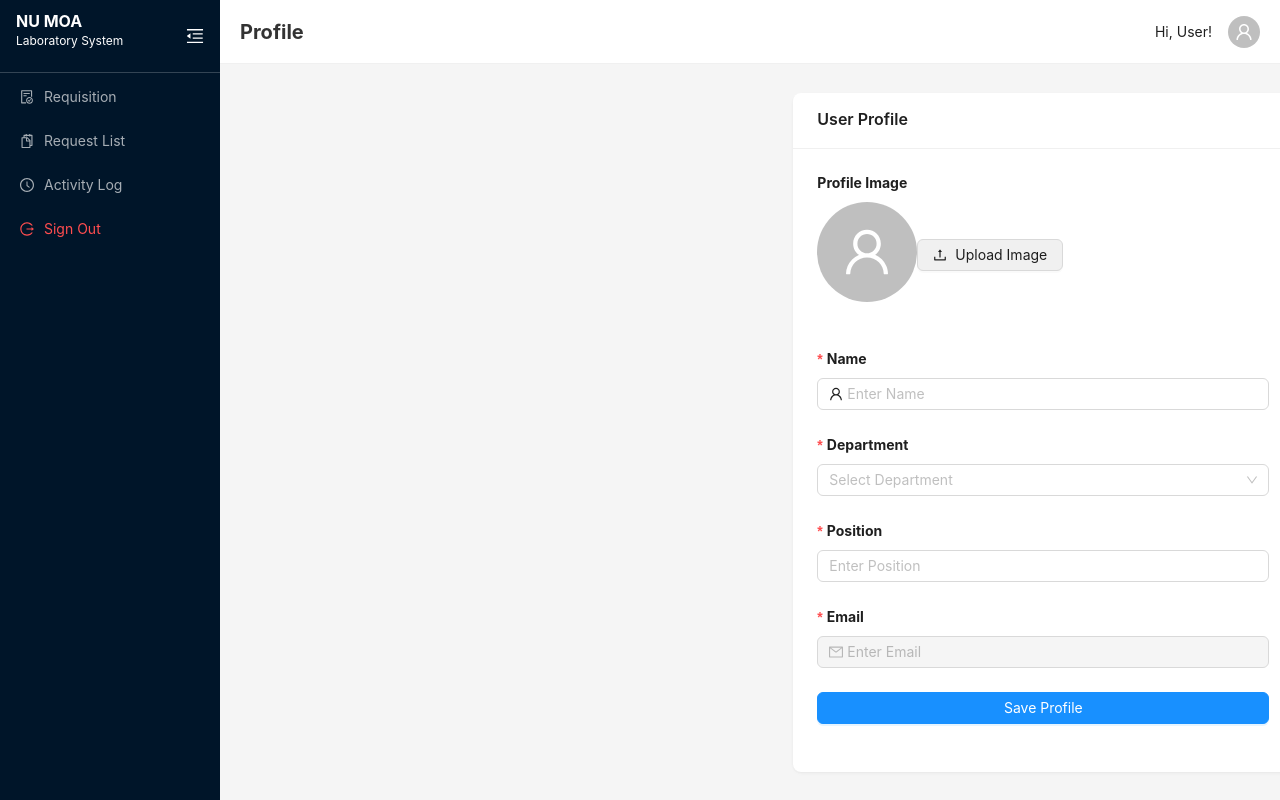
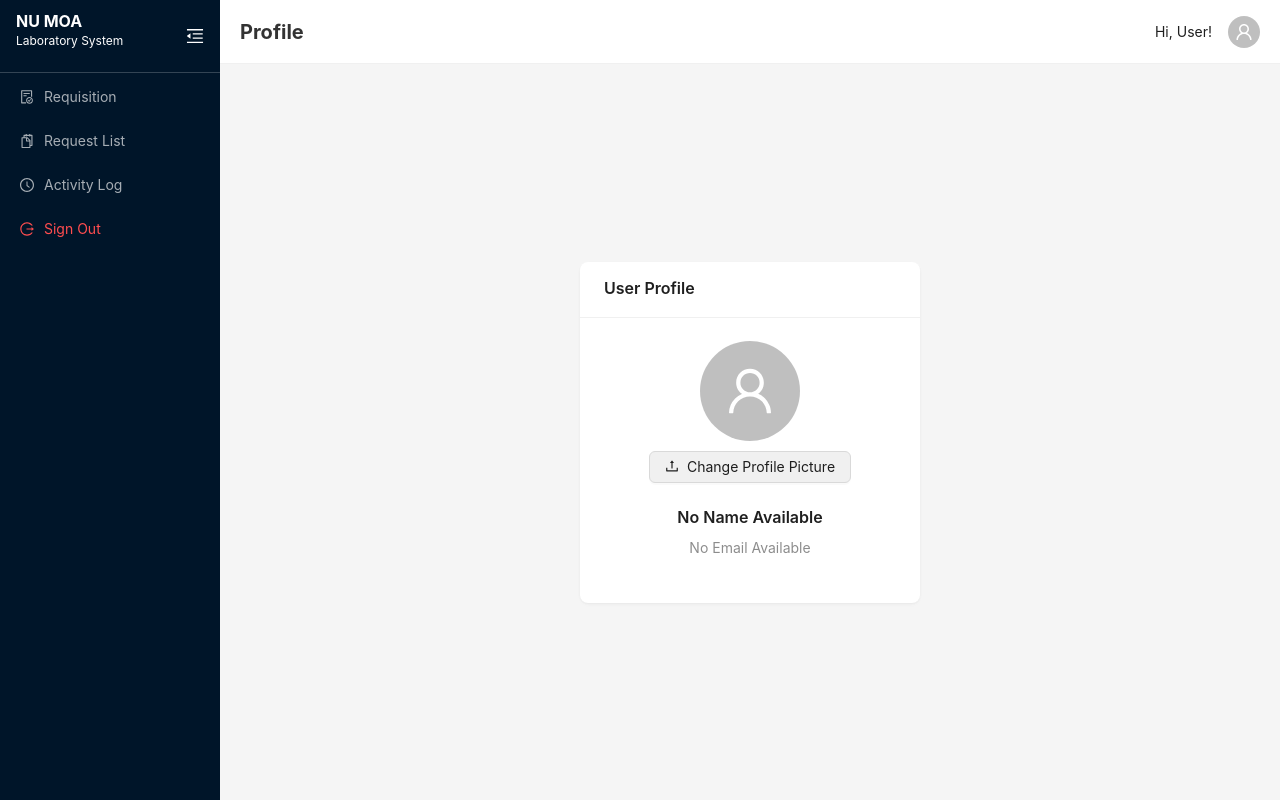
Before and after one commit to Blyn04/webnuls, a React (Create React App) app: page /profile in a window 1280 px wide. Built offline with nearby package versions, Linux system fonts and the light colour scheme.

Commit message:
PROFILE FIXED

```diff
--- a/src/components/Profile.js
+++ b/src/components/Profile.js
@@ -1,20 +1,39 @@
 import React, { useState, useEffect } from "react";
-import { Layout, Form, Input, Select, Button, Card, Row, Col, Upload, Avatar } from "antd";
-import { UserOutlined, LockOutlined, MailOutlined, UploadOutlined } from "@ant-design/icons";
+import {
+  Layout,
+  Card,
+  Row,
+  Col,
+  Upload,
+  Avatar,
+  Button,
+  Typography,
+  message,
+} from "antd";
+import {
+  UserOutlined,
+  UploadOutlined,
+} from "@ant-design/icons";
 import Sidebar from "./Sidebar";
 import AppHeader from "./Header";
-import { doc, getDoc, updateDoc, collection, query, where, getDocs } from "firebase/firestore";
+import {
+  collection,
+  query,
+  where,
+  getDocs,
+  updateDoc,
+} from "firebase/firestore";
 import { db } from "../backend/firebase/FirebaseConfig";
 import "./styles/Profile.css";
 
-const { Option } = Select;
 const { Content } = Layout;
+const { Title, Text } = Typography;
 
 const Profile = () => {
-  const [form] = Form.useForm();
   const [formData, setFormData] = useState(null);
   const [imageUrl, setImageUrl] = useState(null);
   const [pageTitle, setPageTitle] = useState("Profile");
+  const [userDocRef, setUserDocRef] = useState(null);
 
   useEffect(() => {
     const fetchUserData = async () => {
@@ -26,66 +45,50 @@ const Profile = () => {
           return;
         }
 
-        const q = query(collection(db, "accounts"), where("email", "==", userEmail));
+        const q = query(
+          collection(db, "accounts"),
+          where("email", "==", userEmail)
+        );
         const querySnapshot = await getDocs(q);
 
         if (!querySnapshot.empty) {
           const userDoc = querySnapshot.docs[0];
           const userData = userDoc.data();
+          setUserDocRef(userDoc.ref);
           setFormData(userData);
-
-          form.setFieldsValue({
-            name: userData.name,
-            department: userData.department,
-            position: userData.position,
-            email: userData.email,
-          });
 
           if (userData.profileImage) {
             setImageUrl(userData.profileImage);
           }
-
         } else {
           console.error("No user data found.");
         }
-
       } catch (error) {
         console.error("Error fetching user data:", error);
       }
     };
 
     fetchUserData();
-  }, [form]);
+  }, []);
 
-  const onFinish = async (values) => {
-    const userEmail = localStorage.getItem("userEmail");
-    const q = query(collection(db, "accounts"), where("email", "==", userEmail));
-    const querySnapshot = await getDocs(q);
+  // ✅ Handle Image Upload
+  const handleImageUpload = async (info) => {
+    if (info.file.status === "done") {
+      const reader = new FileReader();
+      reader.onload = async () => {
+        const uploadedImageUrl = reader.result;
+        setImageUrl(uploadedImageUrl);
 
-    if (!querySnapshot.empty) {
-      const userDocRef = querySnapshot.docs[0].ref;
-
+        if (userDocRef) {
           try {
-        await updateDoc(userDocRef, { ...values, profileImage: imageUrl });
-        console.log("Profile updated successfully!");
-
+            await updateDoc(userDocRef, { profileImage: uploadedImageUrl });
+            message.success("Profile image updated successfully!");
           } catch (error) {
-        console.error("Error updating profile:", error);
+            console.error("Error updating profile image:", error);
+            message.error("Failed to update profile image.");
           }
-
-    } else {
-      console.error("User document not found for update.");
         }
       };
-
-
-  const handleImageUpload = (info) => {
-    if (info.file.status === "done") {
-      const reader = new FileReader();
-      reader.onload = () => {
-        setImageUrl(reader.result);
-      };
-
       reader.readAsDataURL(info.file.originFileObj);
     }
   };
@@ -93,17 +96,18 @@ const Profile = () => {
   return (
     <Layout style={{ minHeight: "100vh" }}>
       <Sidebar setPageTitle={setPageTitle} />
-
       <Layout className="site-layout">
         <AppHeader className="profile-header" pageTitle={"Profile"} />
-
         <Content className="profile-content">
           <Row justify="center" align="middle" style={{ width: "100%" }}>
             <Col xs={24} sm={18} md={12} lg={8}>
-              <Card title="User Profile" bordered={false} style={{ width: "100%", maxWidth: "500px" }}>
-                <Form form={form} name="profile_form" layout="vertical" onFinish={onFinish}>
-
-                  <Form.Item name="profileImage" label="Profile Image" valuePropName="fileList" getValueFromEvent={(e) => e.fileList}>
+              <Card
+                title="User Profile"
+                bordered={false}
+                style={{ width: "100%", maxWidth: "500px" }}
+              >
+                <div style={{ textAlign: "center", marginBottom: 20 }}>
+                  {/* ✅ Profile Image Upload Enabled */}
                   <Upload
                     name="profileImage"
                     listType="picture"
@@ -112,53 +116,41 @@ const Profile = () => {
                     onChange={handleImageUpload}
                   >
                     {imageUrl ? (
-                        <Avatar src={imageUrl} size={100} style={{ marginBottom: 10 }} />
+                      <Avatar src={imageUrl} size={100} />
                     ) : (
-                        <Avatar icon={<UserOutlined />} size={100} style={{ marginBottom: 10 }} />
+                      <Avatar icon={<UserOutlined />} size={100} />
                     )}
-                      <Button icon={<UploadOutlined />}>Upload Image</Button>
+                    <Button
+                      icon={<UploadOutlined />}
+                      style={{ marginTop: 10 }}
+                    >
+                      Change Profile Picture
+                    </Button>
                   </Upload>
-                  </Form.Item>
 
-                  <Form.Item name="name" label="Name" rules={[{ required: true, message: "Please enter your name!" }]}>
-                    <Input prefix={<UserOutlined />} placeholder="Enter Name" />
-                  </Form.Item>
+                  <Title level={5} style={{ marginTop: 10 }}>
+                    {formData?.name || "No Name Available"}
+                  </Title>
+                  <Text type="secondary">
+                    {formData?.email || "No Email Available"}
+                  </Text>
+                </div>
+              </Card>
 
-                  <Form.Item
-                    name="department"
-                    label="Department"
-                    rules={[{ required: true, message: "Please select your department!" }]}
+              {/* ✅ Profile Summary Section */}
+              {formData && (
+                <Card
+                  title="Profile Summary"
+                  style={{ marginTop: 20 }}
+                  bordered={false}
                 >
-                    <Select placeholder="Select Department">
-                      <Option value="Nursing">Nursing</Option>
-                      <Option value="Medical Technology">Medical Technology</Option>
-                      <Option value="Dentistry">Dentistry</Option>
-                      <Option value="Pharmacy">Pharmacy</Option>
-                    </Select>
-                  </Form.Item>
-
-                  <Form.Item name="position" label="Position" rules={[{ required: true, message: "Please enter your position!" }]}>
-                    <Input placeholder="Enter Position" />
-                  </Form.Item>
-
-                  <Form.Item
-                    name="email"
-                    label="Email"
-                    rules={[{ required: true, message: "Please enter your email!" }, { type: "email", message: "Please enter a valid email!" }]}
-                  >
-                    <Input prefix={<MailOutlined />} placeholder="Enter Email" disabled />
-                  </Form.Item>
-
-                  <Form.Item>
-                    <Button type="primary" htmlType="submit" block>
-                      Save Profile
-                    </Button>
-                  </Form.Item>
-                </Form>
-
-                {formData && (
-                  <Card title="Profile Summary" style={{ marginTop: 20 }} bordered={false}>
-                    {formData.imageUrl && <Avatar src={formData.imageUrl} size={100} style={{ marginBottom: 10 }} />}
+                  {formData.profileImage && (
+                    <Avatar
+                      src={formData.profileImage}
+                      size={100}
+                      style={{ marginBottom: 10 }}
+                    />
+                  )}
                   <p>
                     <strong>Name:</strong> {formData.name}
                   </p>
@@ -173,7 +165,6 @@ const Profile = () => {
                   </p>
                 </Card>
               )}
-              </Card>
             </Col>
           </Row>
         </Content>
--- a/src/components/styles/Profile.css
+++ b/src/components/styles/Profile.css
@@ -1,11 +1,11 @@
 .profile-content {
   padding: 50px 20px;
   margin: 0 auto;
-  width: 1700px;
+  width: 100%;
   display: flex;
   justify-content: center;
   align-items: center;
-  height: 80vh;
+  height: auto;
 }
 
 .ant-card {
```
Lines whose indentation alone changed are shown as unchanged.
